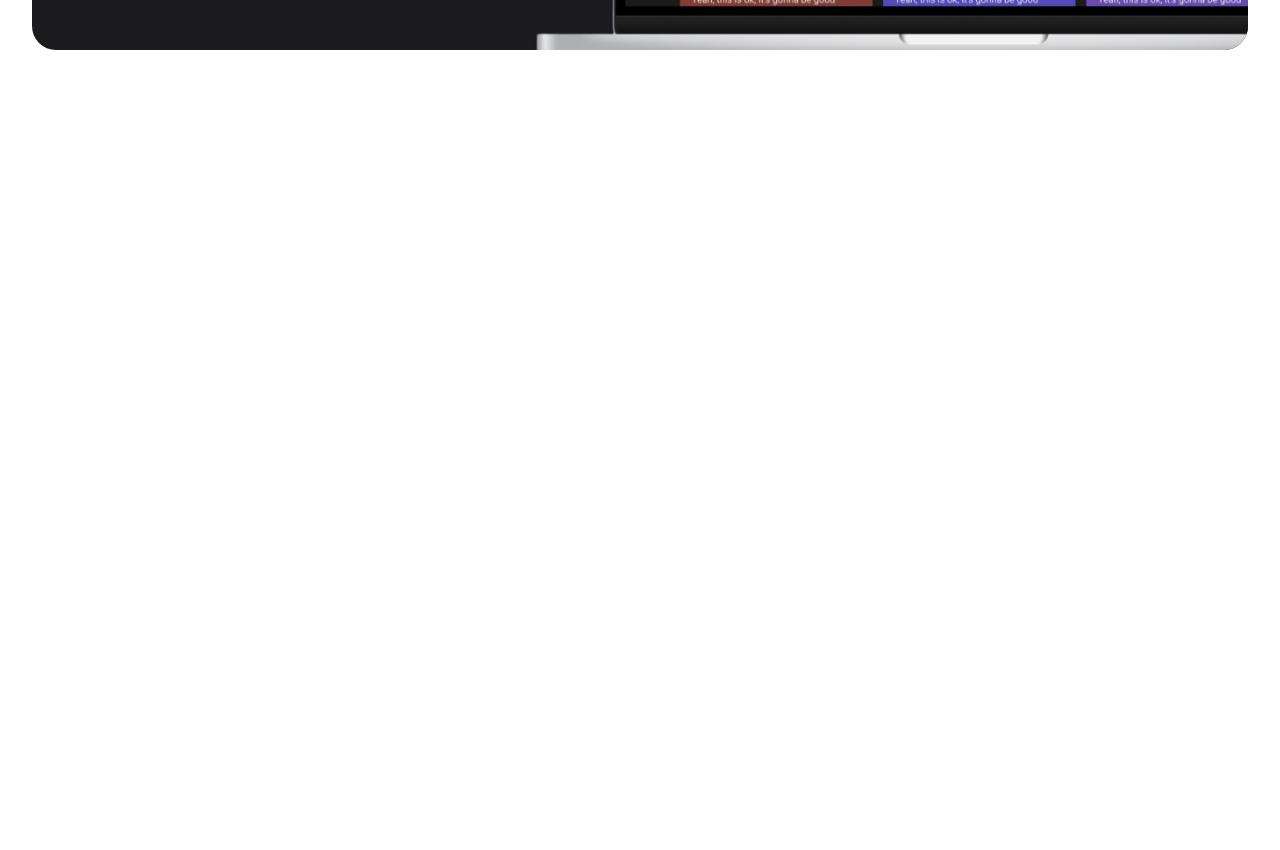
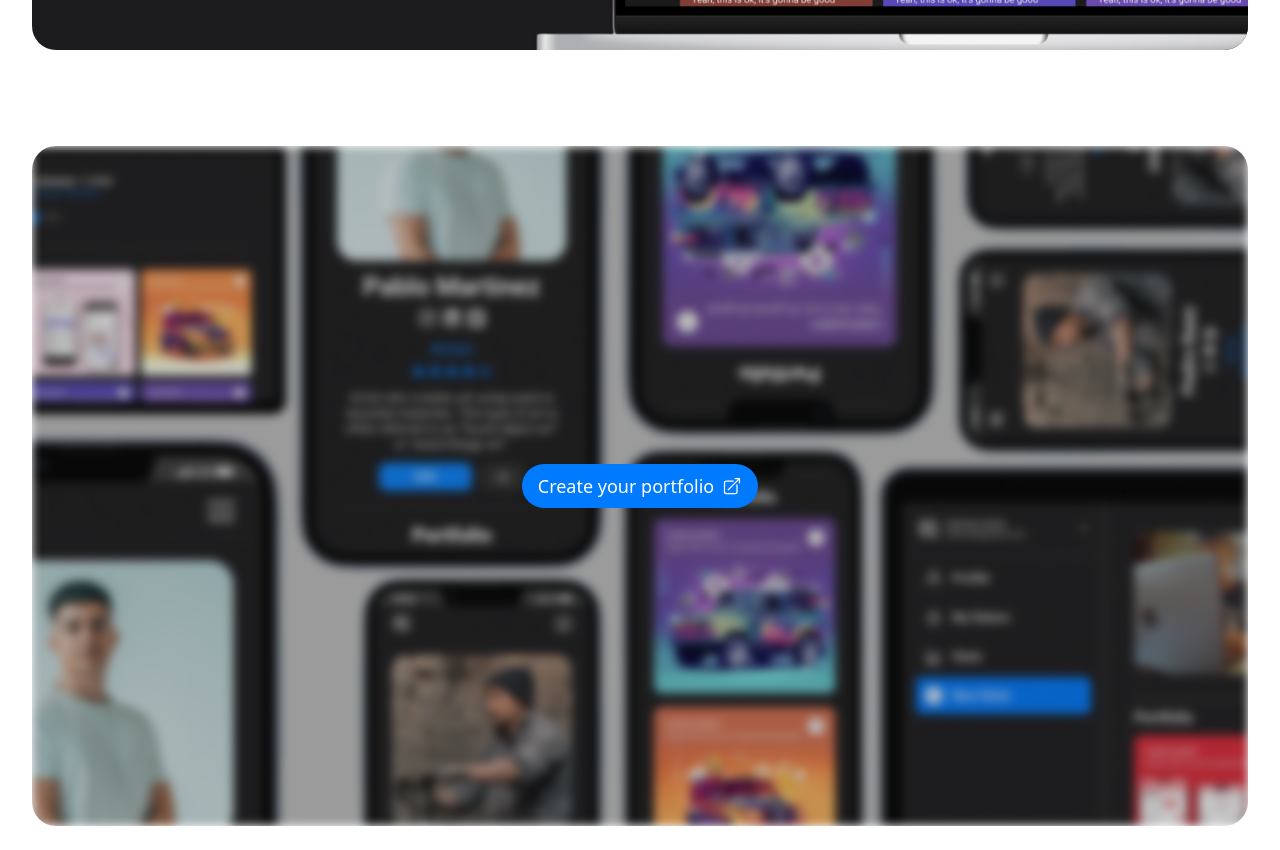
Before and after one commit to jheremois/portfolioPlusInfo, a Next.js app: page / in a window 1280 px wide. Shown: the part 2660-3510 px from the top of the page. Before the commit the page ends 2734 px from the top, so only its background shows below. Built offline with nearby package versions, Linux system fonts and the light colour scheme.

Commit message:
add go to app section

```diff
--- a/src/components/About.tsx
+++ b/src/components/About.tsx
@@ -36,7 +36,7 @@ const About: React.FC = () => {
         <div className="flex flex-col gap-6 md:gap-4">
           <div className="grid grid-cols-1 gap-6 md:grid-cols-2 md:gap-4">
             {aboutCards.map((card, i)=>(
-              <div className={`${card.color.bg} ${card.color.text} rounded-3xl pt-10 overflow-hidden flex flex-col justify-between`}>
+              <div key={i} className={`${card.color.bg} ${card.color.text} rounded-3xl pt-10 overflow-hidden flex flex-col justify-between`}>
                 <div className='text-center mx-auto w-3/4 flex flex-col gap-2 py-8'>
                   <h4 className='text-lg font-semibold'>
                     {card.title}
--- a/src/components/Features.tsx
+++ b/src/components/Features.tsx
@@ -39,7 +39,6 @@ const Features: React.FC<FeaturesProps> = ({ features, imageUrl }) => {
                     <img src={imageUrl} alt="Feature image"
                         className="
                             md:min-h-full md:w-96 s object-cover rounded-2xl
-
                         "
                     />
                     <div
@@ -47,8 +46,8 @@ const Features: React.FC<FeaturesProps> = ({ features, imageUrl }) => {
                             grid grid-cols-1 gap-6 md:grid-cols-2 md:gap-4
                         "
                     >
-                        {features.map((feature) => (
-                        <div key={feature.title} className="bg-white px-7 py-9 md:px-7 md:py-7 rounded-2xl flex flex-col gap-4">
+                        {features.map((feature, i) => (
+                        <div key={feature.title + i} className="bg-white px-7 py-9 md:px-7 md:py-7 rounded-2xl flex flex-col gap-4">
                             <div
                                 className="
                                     icon bg-primary h-9 w-9 rounded-md
--- /dev/null
+++ b/src/components/GoToApp.tsx
@@ -0,0 +1,51 @@
+import { ArrowTopRightOnSquareIcon } from '@heroicons/react/24/solid';
+import React, { useState } from 'react';
+
+const GoToApp: React.FC = () => {
+  const [isHovering, setIsHovering] = useState(false);
+
+  return (
+    <div className="max-w-7xl mx-auto py-5 md:py-6 w-full">
+      <div className="mx-3 md:mx-8 2xl:mx-0 rounded-3xl overflow-hidden">
+        <div
+        style={{
+          width: '100%',
+          position: 'relative'
+        }}
+        >
+          <div
+            style={{
+            height: '85vh',
+            width: '100%',
+            display: 'flex',
+            alignItems: 'center',
+            justifyContent: 'center',
+            }}
+          >
+            <button
+                style={{ zIndex: 1 }}
+                onMouseEnter={()=> setIsHovering(true)} onMouseLeave={()=> setIsHovering(false)}
+                className="bg-primary py-2 px-4 flex items-center gap-2 rounded-full text-white font-medium text-lg"
+            >
+                Create your portfolio
+                <ArrowTopRightOnSquareIcon width={20}/>
+            </button>
+            <div
+              style={{
+                backgroundImage: `url(content.png)`,
+                filter: isHovering ? 'none' : 'blur(5px)',
+                backgroundSize: 'cover',
+                backgroundPosition: 'center',
+                transitionDuration: '400ms'
+              }}
+              className="absolute w-full h-full top-0 z-0"
+            ></div>
+
+        </div>
+        </div>
+      </div>
+    </div>
+  );
+};
+
+export default GoToApp;
--- a/src/pages/index.tsx
+++ b/src/pages/index.tsx
@@ -7,6 +7,7 @@ import Hero from '../components/Hero'
 import Features from '../components/Features'
 import { StarIcon, SparklesIcon, PencilSquareIcon, ShareIcon } from '@heroicons/react/24/solid'
 import About from '../components/About'
+import GoToApp from '../components/GoToApp'
 
 const inter = Inter({ subsets: ['latin'] })
 
@@ -51,6 +52,7 @@ export default function Home() {
         imageUrl="/content.png"
         />
         <About/>
+        <GoToApp/>
       </main>
     </>
   )
```
